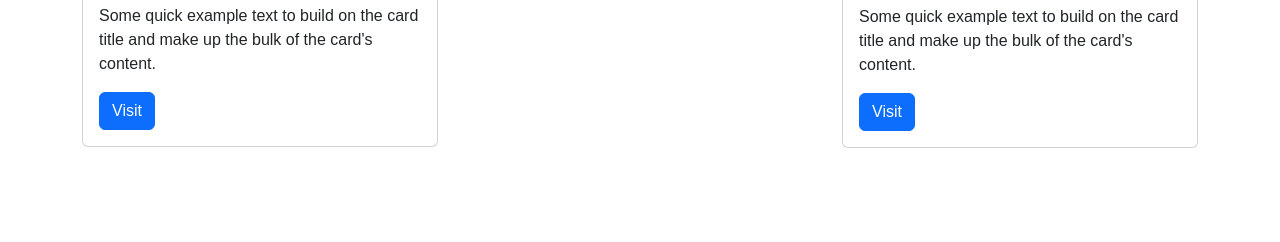
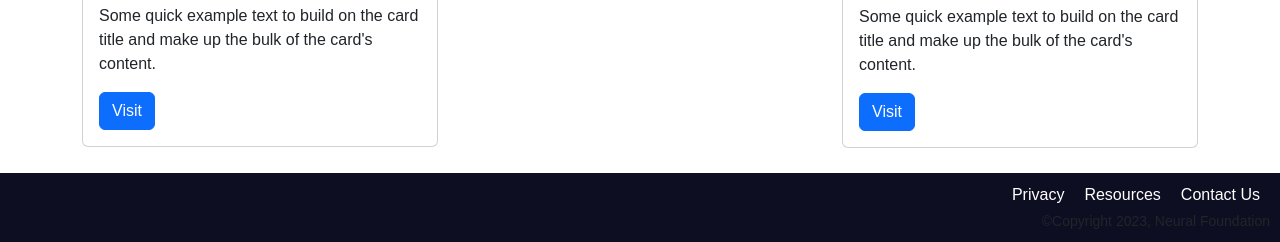
Before and after one commit to AdrianGonzalez28/A-L-Devs, a plain HTML site: page index3v2.html in a window 1280 px wide. Shown: the part 909-1151 px from the top of the page. Before the commit the page ends 1057 px from the top, so only its background shows below. Drawn offline with nearby package versions, Linux system fonts and the light colour scheme.

Commit message:
Created Footer Section

```diff
--- a/index3v2.html
+++ b/index3v2.html
@@ -51,7 +51,7 @@
         </div>
       </div>
       <div class="carousel-item hero-item">
-        <img src="Self-Care.jpeg" class="d-block w-100 h-100">
+        <img src="Self-Care.jpeg" class="d-block w-100 h-100" style="filter:brightness(.9)">
         <div class="carousel-caption">
           <h2 style="color:#075379">Take Part In Activites That Promote Your Mental Success.</h2>
         </div>
@@ -103,5 +103,14 @@
 </div>
   <script src="https://cdn.jsdelivr.net/npm/bootstrap@5.3.0-alpha3/dist/js/bootstrap.bundle.min.js" integrity="sha384-ENjdO4Dr2bkBIFxQpeoTz1HIcje39Wm4jDKdf19U8gI4ddQ3GYNS7NTKfAdVQSZe" crossorigin="anonymous"></script>
 </body>
+   <footer>
+        <ul>
+            <li><a href=#>Contact Us</a></li>
+            <li><a href=#>Resources</a></li>
+            <li><a href=#>Privacy</a></li>
+        </ul>
+        <small>&copy;Copyright 2023, Neural Foundation</small>
+    </footer>
+
 </section>
 </html>
--- a/style3v2.css
+++ b/style3v2.css
@@ -104,3 +104,27 @@ nav {
 .resources {
     margin-top: 100px;
 }
+
+
+footer {
+    margin:25px 0px 0px 0px;
+    padding:10px;
+    background:#0e0e23 ;
+}
+
+
+footer ul li a {
+    display:inline-block;
+    position:relative;
+    float:right;
+    margin:0px 10px;
+    color:white;
+    text-decoration: none;
+}
+
+small {
+    display:flex;
+    justify-content:flex-end;
+    margin-top:2em;
+    font-weight:500;
+}
```
